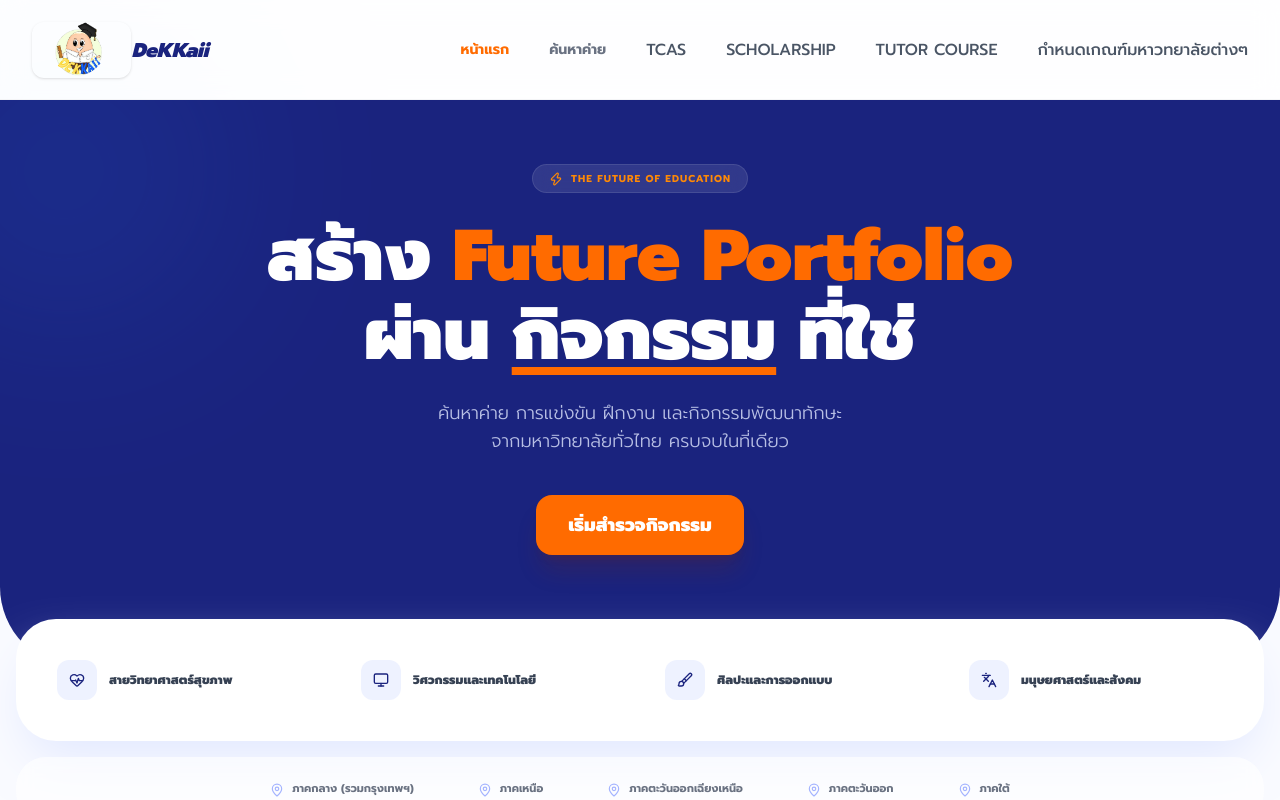
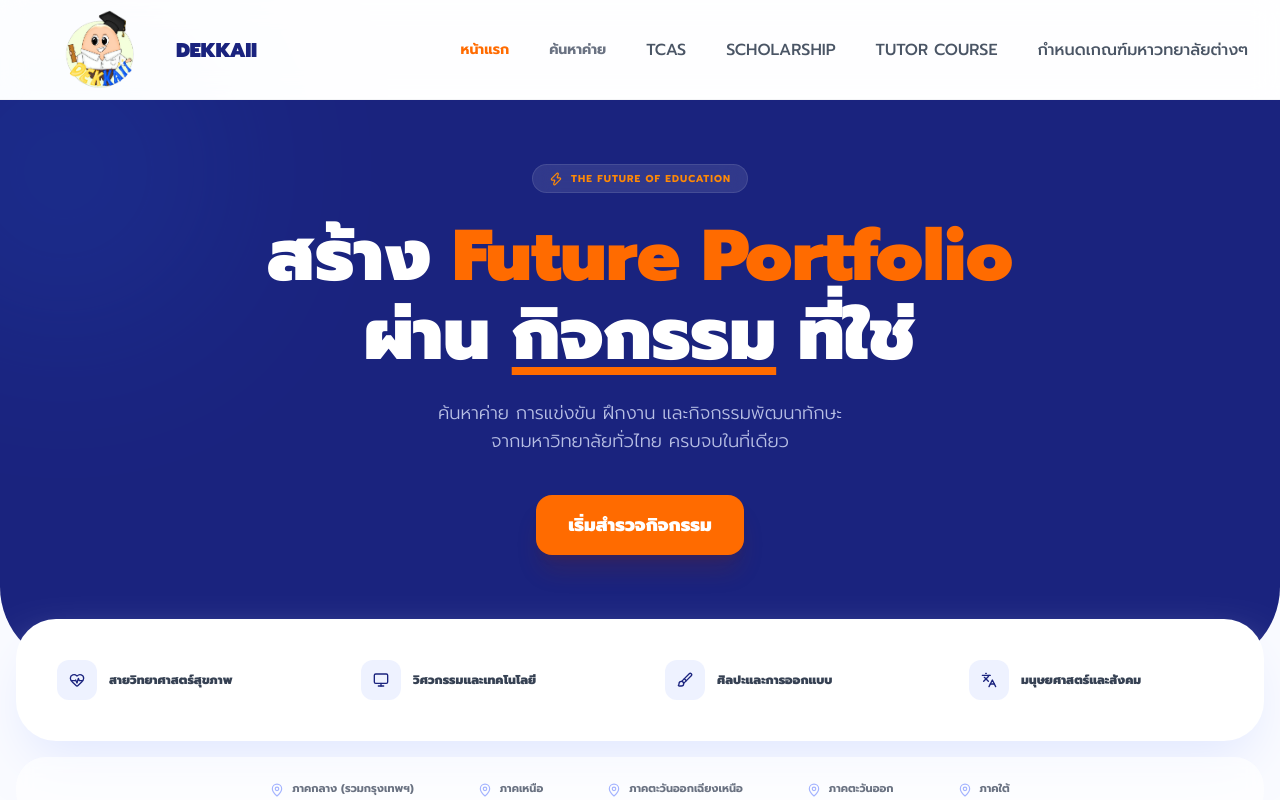
Before and after one commit to Winthak-orn/Dekkaii-Web, a React (Vite) app: page / in a window 1280 px wide. Shown: the top 800 px of the page. Built offline with nearby package versions, Linux system fonts and the light colour scheme.

Commit message:
fix: update logo and navbar again

```diff
--- a/src/App.jsx
+++ b/src/App.jsx
@@ -527,11 +527,11 @@
         <div className="max-w-7xl mx-auto w-full flex justify-between items-center">
 
           {/* ส่วนโลโก้ (เหมือนเดิม) */}
-          <div onClick={() => navigate('home')} className="flex items-center cursor-pointer group">
+          <div onClick={() => navigate('home')} className="flex items-center cursor-pointer  object-contain rounded-xl hover:scale-105 transition-transform">
             <img src="UNVST-Logo/no.1/logo.png" alt="DeKKaii Logo"
-                 className="h-14 w-auto object-contain rounded-xl hover:scale-105 transition-transform duration-300 shadow-sm"
+                 className="h-20 w-36"
             />
-            <span className="text-xl font-black text-[#1A237E] italic tracking-tight">DeKKaii</span>
+            <span className="text-xl font-black text-[#1A237E] tracking-tight">DEKKAII</span>
           </div>
 
           {/* ส่วนเมนูคอมพิวเตอร์ (เพิ่ม hidden md:flex เพื่อให้ซ่อนตอนจอเล็ก) */}
```
